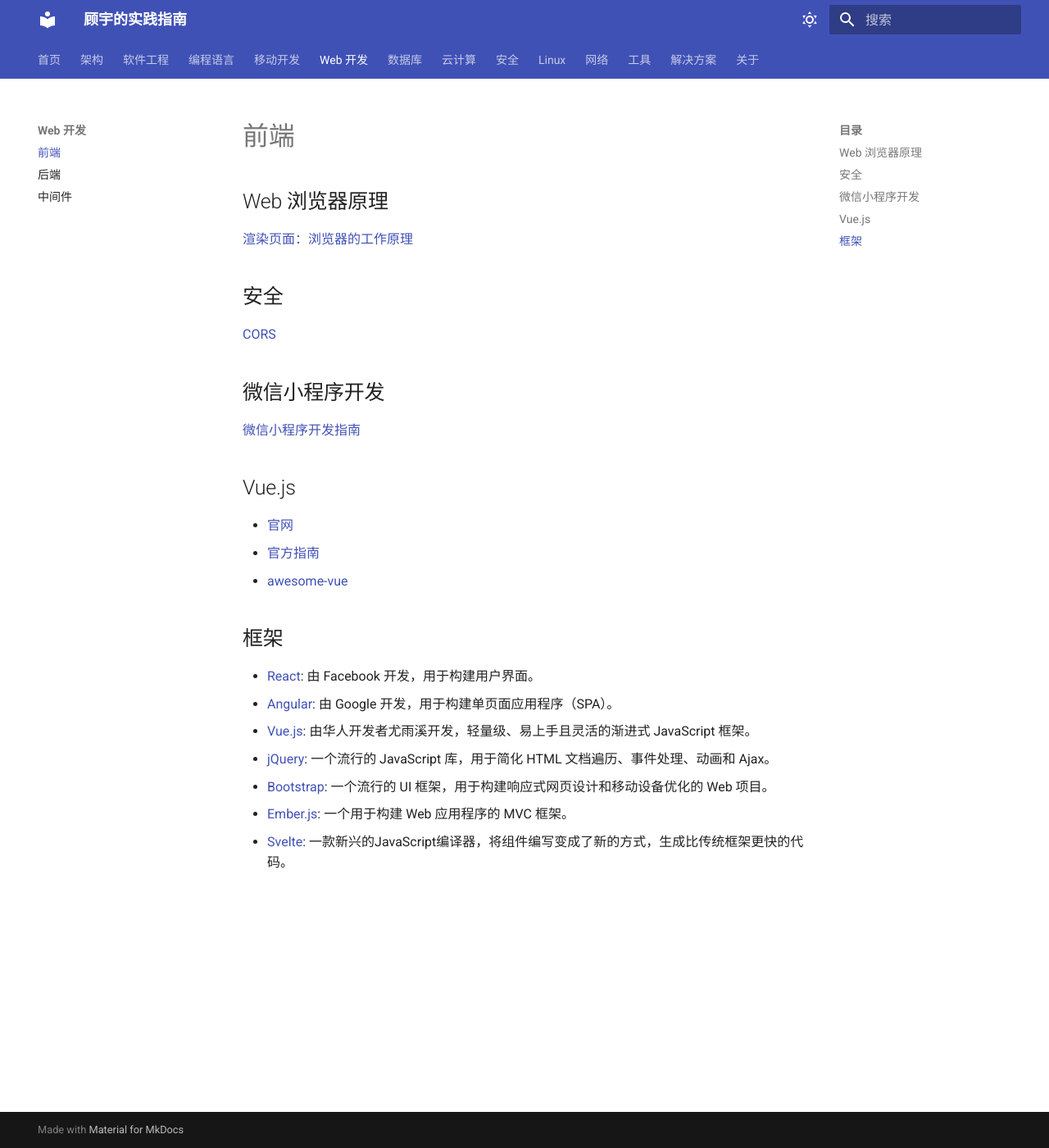
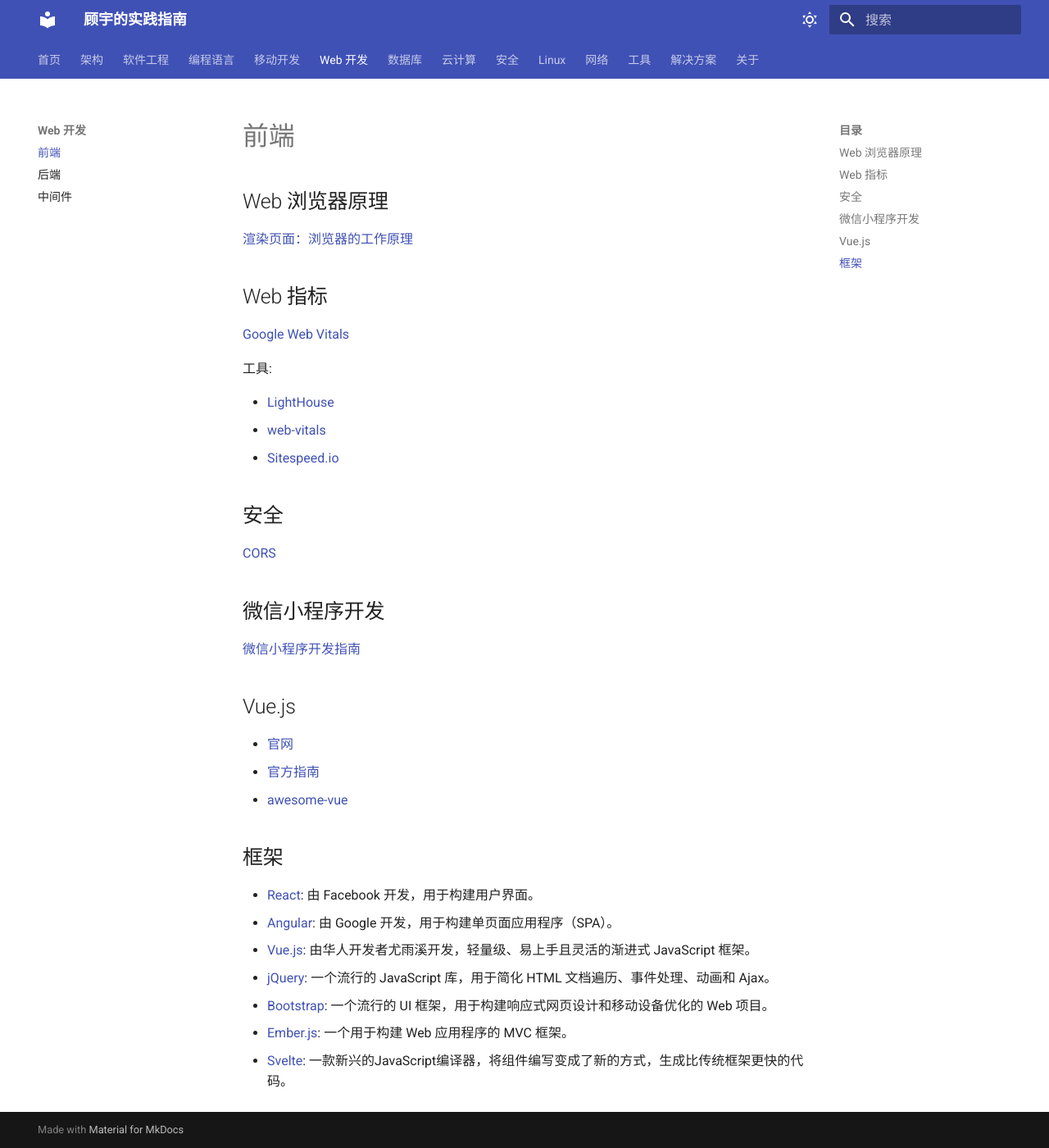
Before and after one commit to wizardbyron/guides, an MkDocs documentation site: the page built from docs/web/frontend.md, in a window 1280 px wide and 1400 px high. Shown: the whole window at 82% size. Built offline with MkDocs 1.6.1 and Material for MkDocs 9.7.7, drawn with Linux system fonts in a browser that asks for light colours.

Commit message:
update frontend.md

```diff
--- a/docs/web/frontend.md
+++ b/docs/web/frontend.md
@@ -3,6 +3,16 @@
 ## Web 浏览器原理
 
 [渲染页面：浏览器的工作原理](https://developer.mozilla.org/zh-CN/docs/Web/Performance/How_browsers_work)
+
+## Web 指标
+
+[Google Web Vitals](https://web.dev/vitals/)
+
+工具:
+
+- [LightHouse](https://github.com/GoogleChrome/lighthouse)
+- [web-vitals](https://github.com/GoogleChrome/web-vitals)
+- [Sitespeed.io](https://www.sitespeed.io/)
 
 ## 安全
 
```
Also changed, not shown: docs/se/ci/test.md (+1 -1 lines).
